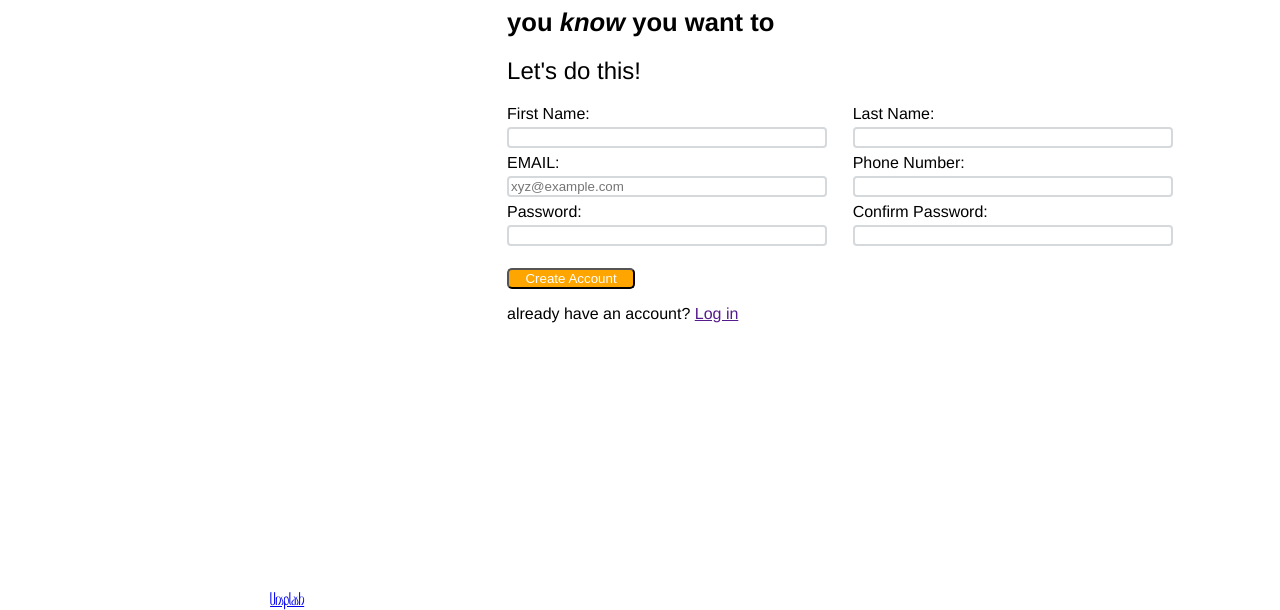
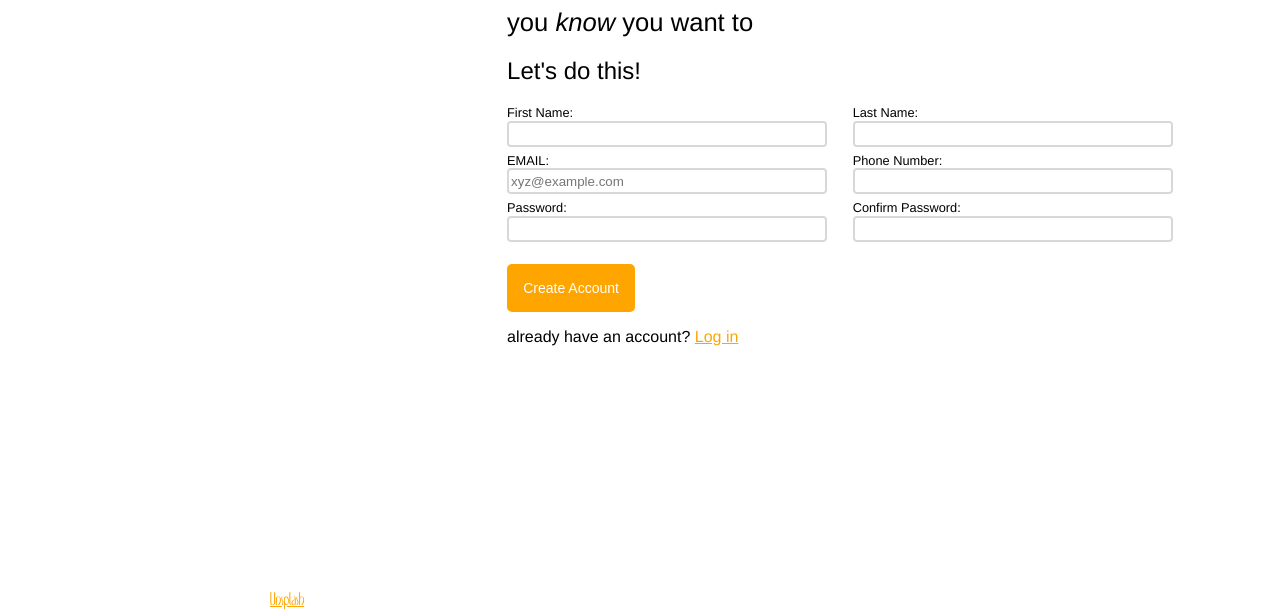
Before and after one commit to Ayman-C/odin-sign-up-form, a plain HTML site: page index.html in a window 1280 px wide. Shown: the part 190-800 px from the top of the page. Drawn offline with Linux system fonts and the light colour scheme.

Commit message:
Add more style to form and main section

```diff
--- a/index.html
+++ b/index.html
@@ -39,7 +39,7 @@
             </div>
             <div class="input">
                 <label for="phone">Phone Number:</label>
-                <input type="email" id="phone" name="phone" >
+                <input type="tel" id="phone" name="phone" >
             </div>
             <div class="input">
                 <label for="password">Password:</label>
--- a/styles.css
+++ b/styles.css
@@ -4,6 +4,7 @@ body {
     margin: 0 0vh;
     font-family: Helvetica, Arial, sans-serif;
     color: black;
+    font-weight: 100;
 }
 @font-face {
     font-family: "Meditation";
@@ -58,6 +59,7 @@ body {
 h1  {
     margin-top: 13%;
     font-size: 2vw;
+    font-weight: 400;
 }
 
 h1 + h1 {
@@ -65,7 +67,7 @@ h1 + h1 {
 }
 
 h2 {
-    font-weight:400;
+    font-weight:300;
 }
 
 form {
@@ -80,20 +82,39 @@ form {
     flex-direction: column;
     width: 25vw;
     margin-right: 2vw;
-    font-size: 1.25vw;
+    font-size: 1vw;
 }
 
 input {
 border: 2px solid #D6D9DC;
 border-radius: 4px;
-margin-top: 0.5vh;
+margin-top: 0.1vh;
 margin-bottom: 0.75vh;
+height: 2.5vh;
 }
+input:focus{
+    box-shadow: 0.1vh  0.1vw rgba(0,0,0,0.2);
+    border-color:cornflowerblue;
+    outline:none;
+}
+
+.input > *:invalid{
+    border-color: orange;
+}
+
+
 button {
     margin-top: 2vh;
     width: 10vw;
+    height:6vh;
     background-color: orange;
+    border: none;
+    font-size: 1.75vh;
     border-radius: 5px;
     color: white;
     font-weight: 500;
 }
+
+a {
+    color: orange;
+}
```
